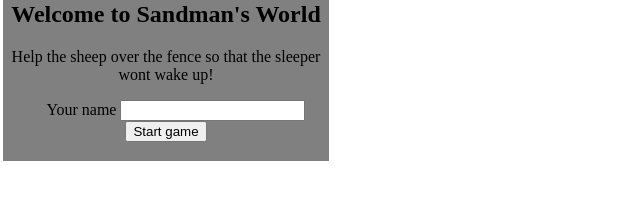
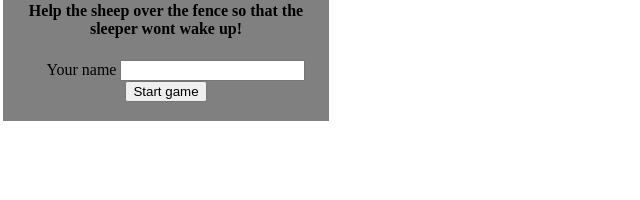
Before and after one commit to adbeich/Bouncing-Ball, a plain HTML site: page index.html in a window 1280 px wide. Shown: the whole page, without its empty margins (0-640 px from the left). Drawn offline with Linux system fonts and the light colour scheme.

Commit message:
Update index.html

```diff
--- a/index.html
+++ b/index.html
@@ -10,13 +10,17 @@
 <link href="styles.css" rel="stylesheet" type="text/css">
 <link rel="icon" href="favicon(5).ico" type="image/x-icon">
 </head>
-<header> </header>
+<header>
+
+</header>
 <body>
+
+
 	<div id="tausta">
 		<div id="mainSection">
-			<h2>Welcome to Sandman's World</h2>
-			<p>Help the sheep over the fence so that the sleeper wont wake
-				up!</p>
+
+			<h4>Help the sheep over the fence so that the sleeper wont wake
+				up!</h4>
 			<div id="gameStart">
 				<form action="sandman.js">
 					Your name <input type="text" name="name"><br> <input
```
